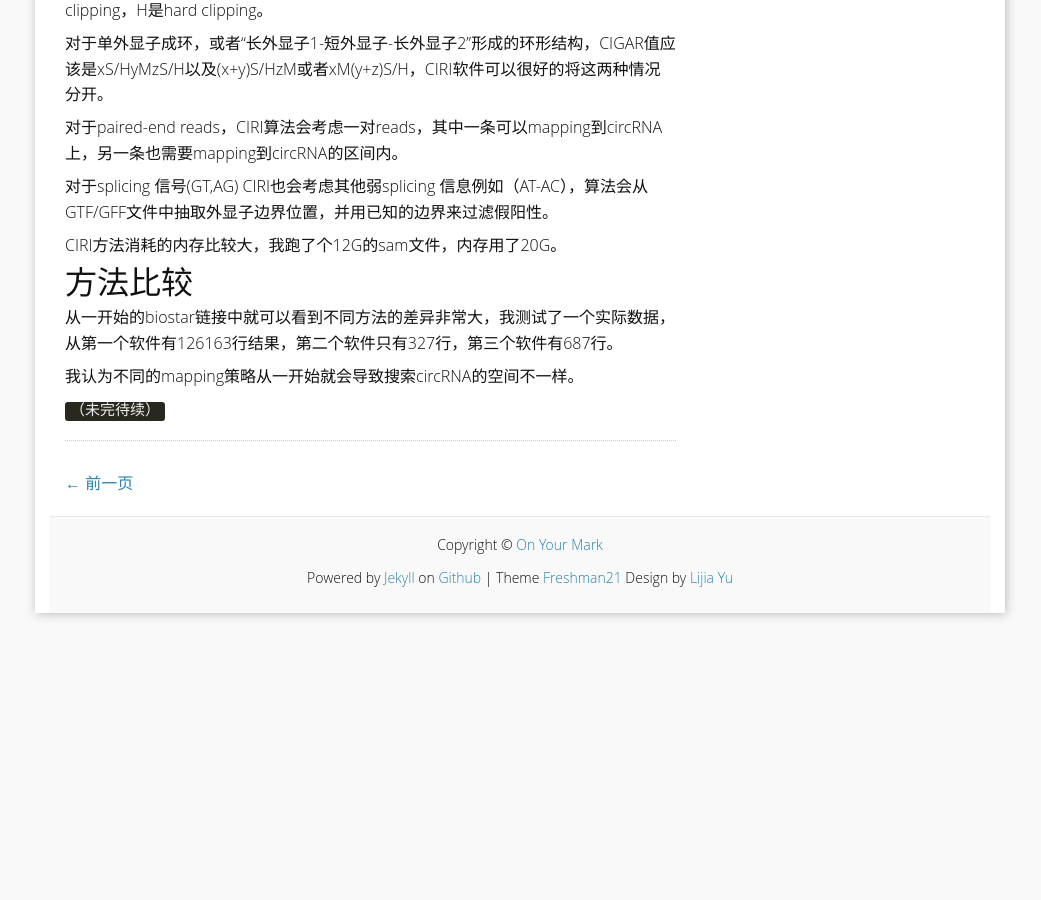
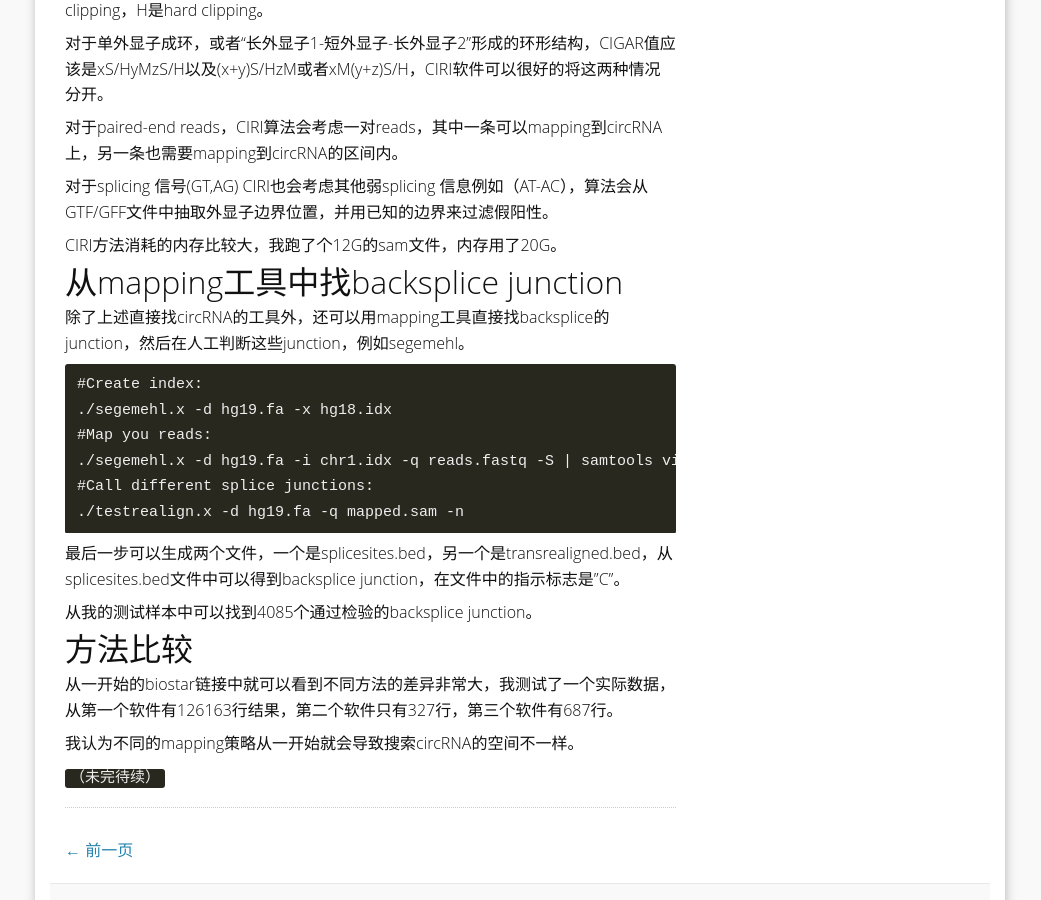
Before and after one commit to yulijia/cn, a Jekyll site: the page built from _posts/2015-08-07-circRNA-tools.md, in a window 1280 px wide and 900 px high, scrolled down 2836 px. Shown: the whole window, without its empty margins (120-1161 px from the left). Built offline with Jekyll 4.4.1, drawn with Linux system fonts in a browser that asks for light colours; some web fonts are replaced; formulas are drawn with MathJax 3; comment, search, counter and statistics services are not loaded; before the commit the page ends 3479 px from its top, so only the background shows below that.

Commit message:
update new backsplice detecting method

```diff
--- a/_posts/2015-08-07-circRNA-tools.md
+++ b/_posts/2015-08-07-circRNA-tools.md
@@ -94,10 +94,31 @@ CIGAR值在junction read的特征是xS/HyM或者xMyS/H，其中x,y代表碱基
 
 CIRI方法消耗的内存比较大，我跑了个12G的sam文件，内存用了20G。
 
+
+## 从mapping工具中找backsplice junction
+
+除了上述直接找circRNA的工具外，还可以用mapping工具直接找backsplice的junction，然后在人工判断这些junction，例如segemehl。
+
+~~~
+#Create index:
+./segemehl.x -d hg19.fa -x hg18.idx
+#Map you reads:
+./segemehl.x -d hg19.fa -i chr1.idx -q reads.fastq -S | samtools view -bS - | samtools sort -o - deleteme | samtools view -h - > mapped.sam
+#Call different splice junctions:
+./testrealign.x -d hg19.fa -q mapped.sam -n
+~~~
+
+最后一步可以生成两个文件，一个是splicesites.bed，另一个是transrealigned.bed，从splicesites.bed文件中可以得到backsplice junction，在文件中的指示标志是"C"。
+
+从我的测试样本中可以找到4085个通过检验的backsplice junction。
+
+
 ## 方法比较
 
 从一开始的biostar链接中就可以看到不同方法的差异非常大，我测试了一个实际数据，从第一个软件有126163行结果，第二个软件只有327行，第三个软件有687行。
 
 我认为不同的mapping策略从一开始就会导致搜索circRNA的空间不一样。
 
+
+
 `（未完待续）`
```
